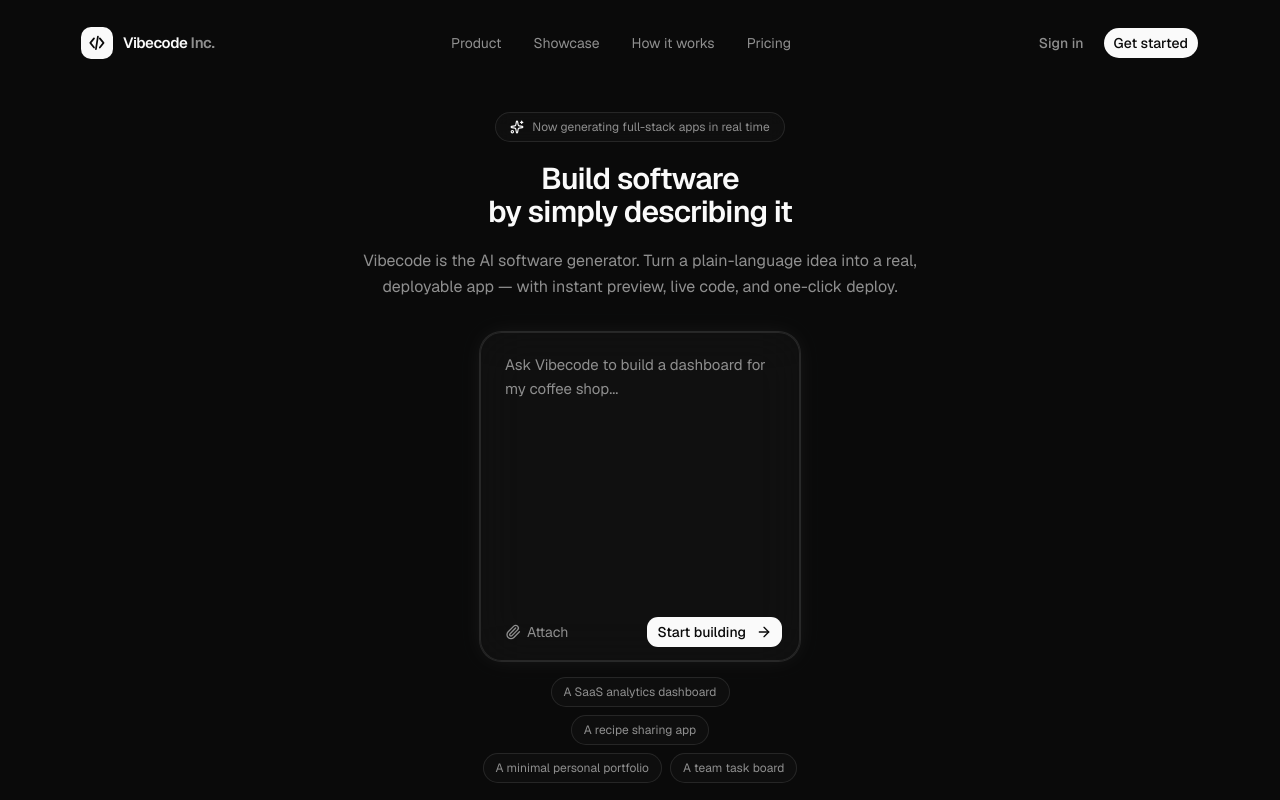
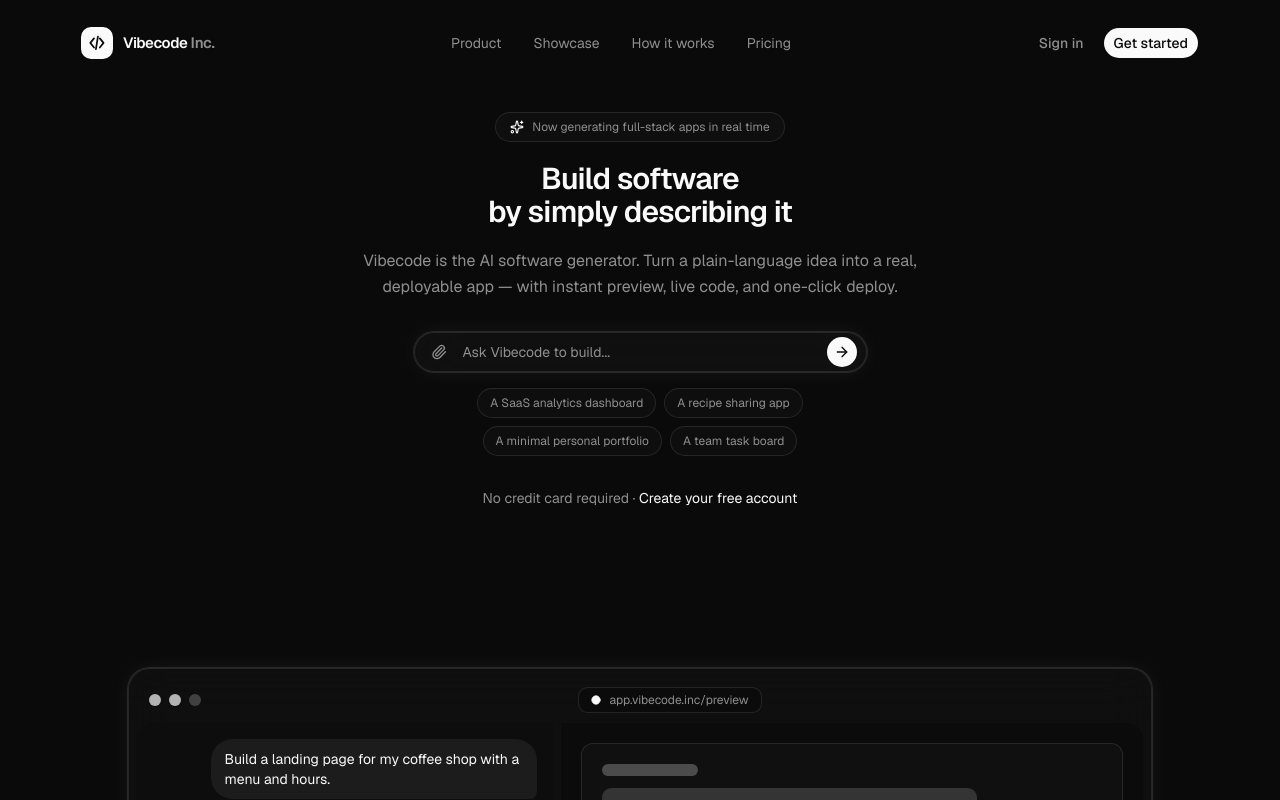
Before and after one commit to kakahanif10-dot/vibecode-69-9t, a Next.js app: page / in a window 1280 px wide. Shown: the top 800 px of the page. Built offline with nearby package versions, Linux system fonts and the light colour scheme.

Commit message:
feat: update hero component with file attachment button and streamlined input

```diff
--- a/components/landing/hero.tsx
+++ b/components/landing/hero.tsx
@@ -62,16 +62,22 @@ export function Hero() {
           initial={{ opacity: 0, y: 24, scale: 0.98 }}
           animate={{ opacity: 1, y: 0, scale: 1 }}
           transition={{ duration: 0.6, delay: 0.2 }}
-          className="mt-8 w-full max-w-xs"
+          className="mt-8 w-full max-w-[453px]"
         >
-          <div className="rounded-2xl border border-border bg-card/70 p-2 backdrop-blur-xl glow-border">
-            <textarea
+          <div className="flex items-center gap-2 rounded-full border border-border bg-card/70 px-2 backdrop-blur-xl glow-border">
+            <button
+              type="button"
+              className="inline-flex h-8 w-8 shrink-0 items-center justify-center rounded-full text-muted-foreground transition-colors hover:text-foreground"
+              aria-label="Attach a file"
+            >
+              <Paperclip className="h-4 w-4" />
+            </button>
+            <input
               value={prompt}
               onChange={(e) => setPrompt(e.target.value)}
               onKeyDown={(e) => {
                 if (
                   e.key === 'Enter' &&
-                  !e.shiftKey &&
                   !e.nativeEvent.isComposing &&
                   e.keyCode !== 229
                 ) {
@@ -79,26 +85,17 @@ export function Hero() {
                   start()
                 }
               }}
-              rows={10}
-              placeholder="Ask Vibecode to build a dashboard for my coffee shop..."
-              className="w-full resize-none bg-transparent px-4 py-3 text-left text-[15px] leading-relaxed text-foreground placeholder:text-muted-foreground focus:outline-none"
+              placeholder="Ask Vibecode to build..."
+              className="h-[38px] w-full bg-transparent text-left text-sm text-foreground placeholder:text-muted-foreground focus:outline-none"
             />
-            <div className="flex items-center justify-between px-2 pb-1">
-              <button
-                type="button"
-                className="inline-flex items-center gap-1.5 rounded-lg px-2 py-1.5 text-sm text-muted-foreground transition-colors hover:text-foreground"
-              >
-                <Paperclip className="h-4 w-4" />
-                Attach
-              </button>
-              <Button
-                onClick={start}
-                className="rounded-lg bg-primary font-medium text-primary-foreground transition-all hover:shadow-[0_0_20px_-4px_oklch(1_0_0_/_30%)] active:translate-y-px"
-              >
-                Start building
-                <ArrowRight className="ml-1 h-4 w-4" />
-              </Button>
-            </div>
+            <Button
+              onClick={start}
+              size="icon"
+              className="h-8 w-8 shrink-0 rounded-full bg-primary text-primary-foreground transition-all hover:shadow-[0_0_20px_-4px_oklch(1_0_0_/_30%)] active:translate-y-px"
+              aria-label="Start building"
+            >
+              <ArrowRight className="h-4 w-4" />
+            </Button>
           </div>
 
           <div className="mt-4 flex flex-wrap items-center justify-center gap-2">
```
